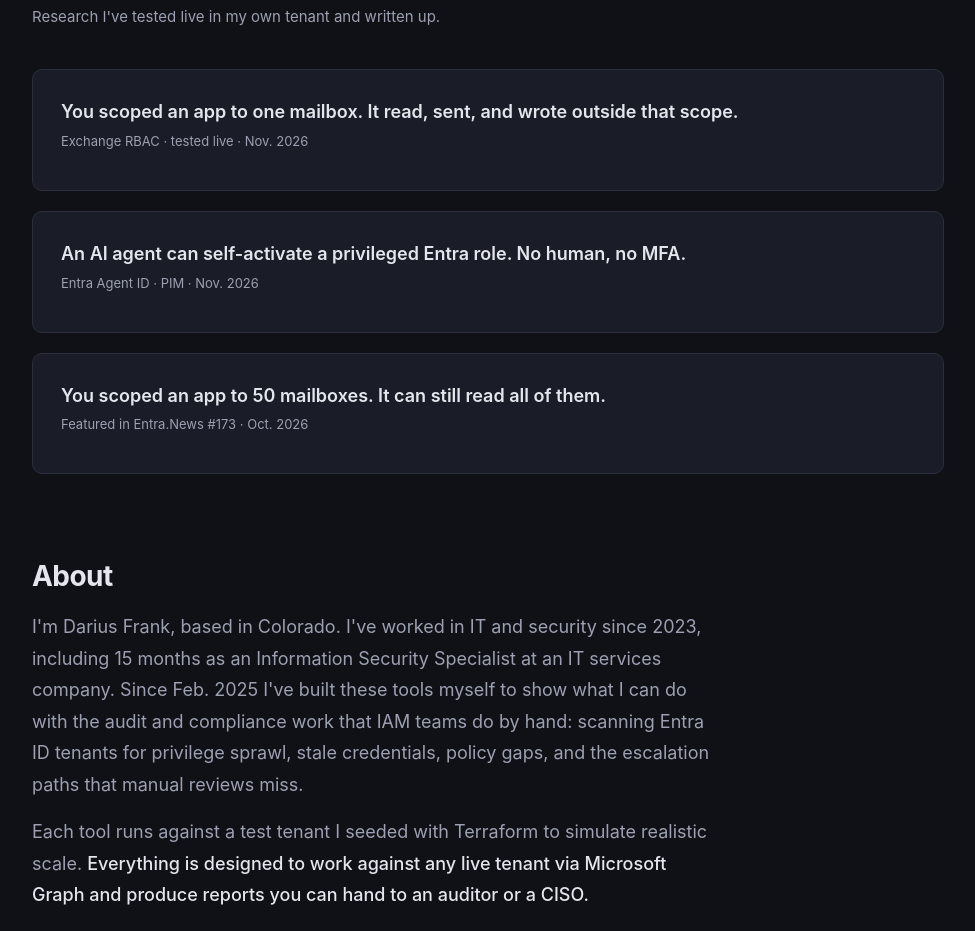
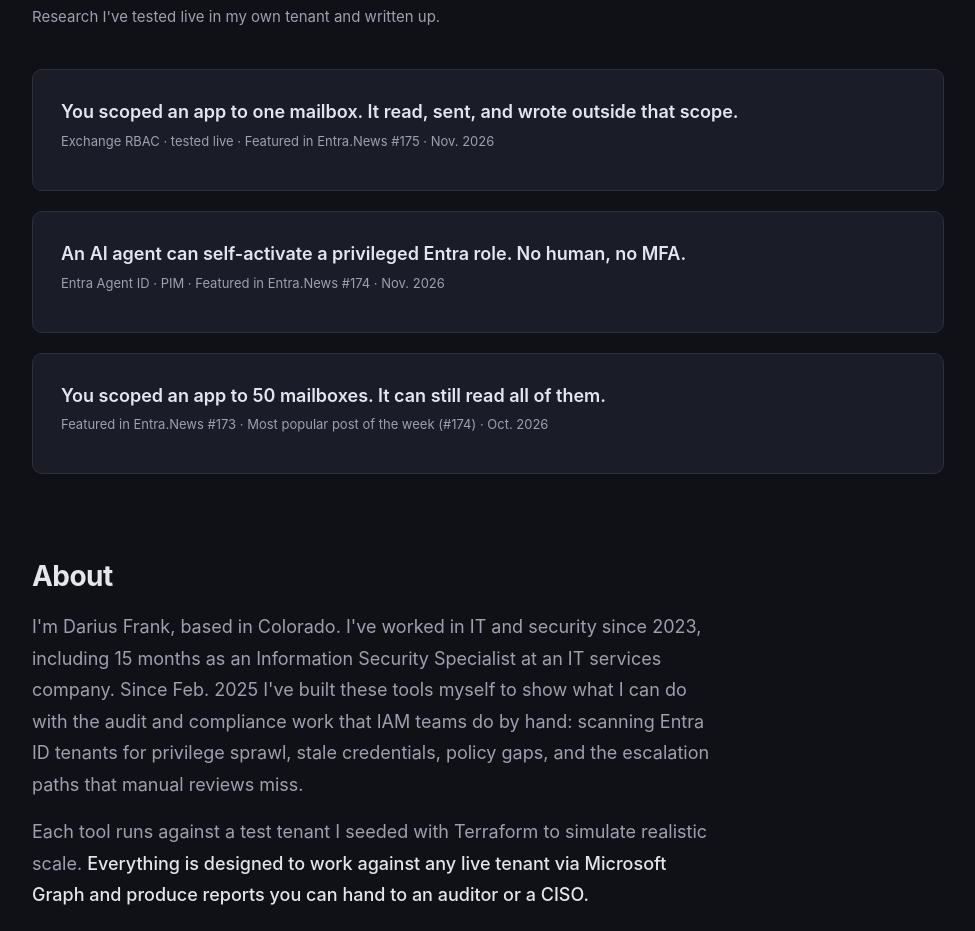
Before and after one commit to Dfrank77/dfrank-iam, a plain HTML site: page index.html in a window 1280 px wide. Shown: the part 6660-7591 px from the top of the page, without its empty margins (152-1127 px from the left). Drawn offline with Linux system fonts and the light colour scheme.

Commit message:
Writing: add Entra.News #174/#175 features; update resume
Co-Authored-By: Claude Opus 5.5 <noreply@anthropic.com>
Claude-Session: https://claude.ai/code/session_01WrYw8CX9hzn55vKBHPNinJ

```diff
--- a/index.html
+++ b/index.html
@@ -542,19 +542,19 @@ footer .copy {
     <div class="tool-card">
       <div class="tool-card-content">
         <h3><a href="exchange-rbac-overlap-tested.html">You scoped an app to one mailbox. It read, sent, and wrote outside that scope.</a></h3>
-        <div class="tool-tagline">Exchange RBAC &middot; tested live &middot; Nov. 2026</div>
+        <div class="tool-tagline">Exchange RBAC &middot; tested live &middot; Featured in Entra.News #175 &middot; Nov. 2026</div>
       </div>
     </div>
     <div class="tool-card">
       <div class="tool-card-content">
         <h3><a href="agent-self-activation.html">An AI agent can self-activate a privileged Entra role. No human, no MFA.</a></h3>
-        <div class="tool-tagline">Entra Agent ID &middot; PIM &middot; Nov. 2026</div>
+        <div class="tool-tagline">Entra Agent ID &middot; PIM &middot; Featured in Entra.News #174 &middot; Nov. 2026</div>
       </div>
     </div>
     <div class="tool-card">
       <div class="tool-card-content">
         <h3><a href="exchange-rbac-overlap.html">You scoped an app to 50 mailboxes. It can still read all of them.</a></h3>
-        <div class="tool-tagline">Featured in Entra.News #173 &middot; Oct. 2026</div>
+        <div class="tool-tagline">Featured in Entra.News #173 &middot; Most popular post of the week (#174) &middot; Oct. 2026</div>
       </div>
     </div>
   </div>
```
Also changed, not shown: recruiters.html (+1 -1 lines), 1 other file.
